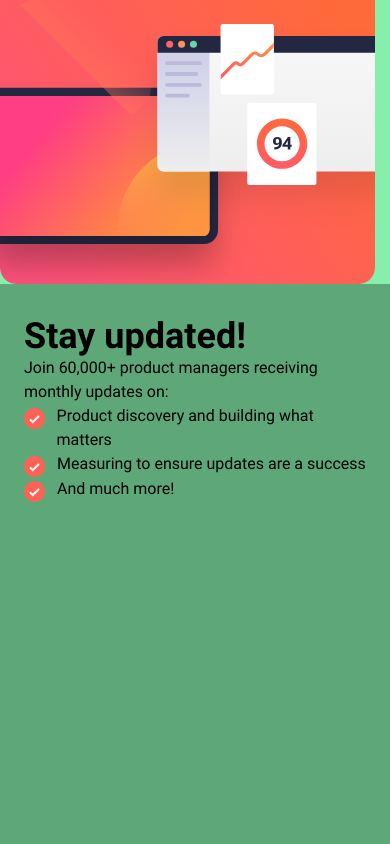
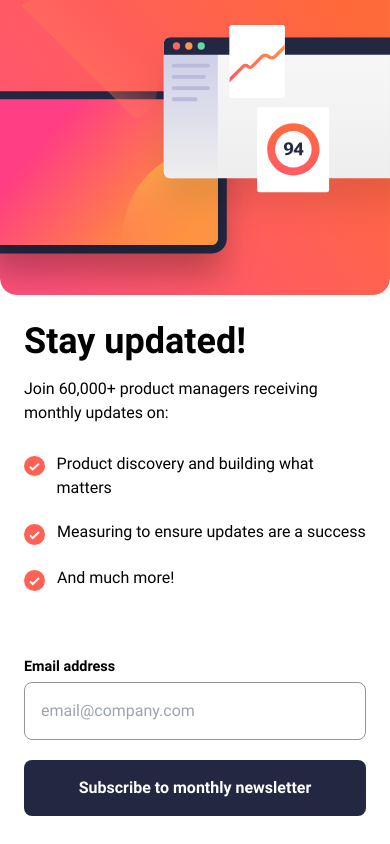
Before and after one commit to Deeokafor/fm-newsletter-sign-up-with-success-message-main, a website: page index.html in a window 390 px wide. Shown: the top 844 px of the page. Drawn offline with Linux system fonts and the light colour scheme.

Commit message:
finished building mobile view

```diff
--- a/index.html
+++ b/index.html
@@ -9,32 +9,32 @@
   <link rel="stylesheet" href="./assets/css/custom.css">
   <title>Frontend Mentor | Newsletter sign-up form with success message</title>
 </head>
-<body class="tw-overflow-y-hidden">
-  <main class="tw-bg-green-300">
+<body class="tw-overflow-y-hidden tw-h-screen">
+  <main class="tw-h-full">
     <!-- Sign-up form start -->
-    <div class="tw-h-screen">
+    <div class="tw-h-full">
       <!-- hero start -->
-      <div>
-        <div id="mobile_hero" class=""><img src="./assets/images/illustration-sign-up-mobile.svg" alt="" srcset=""></div>
+      <div class="tw-h-1/3">
+        <div id="mobile_hero" class=""><img src="./assets/images/illustration-sign-up-mobile.svg" alt="" srcset="" class="tw-w-full"></div>
         <div id="desktop_hero" class=""></div>
       </div>
       <!-- hero end -->
 
       <!-- form start -->
-      <div class="tw-py-8 tw-px-6 tw-flex tw-flex-col tw-justify-between tw-bg-black/30 tw-h-full">
+      <div class="tw-pt-10 tw-pb-7 tw-px-6 tw-flex tw-flex-col tw-justify-between tw-h-2/3">
         <div>
           <h1 class="tw-text-4xl tw-font-extrabold">Stay updated!</h1>
-          <p>Join 60,000+ product managers receiving monthly updates on:</p>
-          <ul>
-            <li class="tw-flex">
+          <p class="tw-my-4">Join 60,000+ product managers receiving monthly updates on:</p>
+          <ul class="tw-flex tw-flex-col tw-justify-around tw-h-3/5">
+            <li class="tw-flex tw-my-2">
               <div class="tw-mr-3 tw-pt-1"><img src="./assets/images/icon-list.svg" alt="" srcset=""></div>
               <div>Product discovery and building what matters</div>
             </li>
-            <li class="tw-flex">
+            <li class="tw-flex tw-my-2">
               <div class="tw-mr-3 tw-pt-1"><img src="./assets/images/icon-list.svg" alt="" srcset=""></div>
               <div>Measuring to ensure updates are a success</div>
             </li>
-            <li class="tw-flex">
+            <li class="tw-flex tw-my-2">
               <div class="tw-mr-3 tw-pt-1"><img src="./assets/images/icon-list.svg" alt="" srcset=""></div>
               <div>And much more!</div>
             </li>
@@ -43,7 +43,7 @@
         <form action="">
           <label for="email" class="tw-font-extrabold tw-flex tw-flex-col">
             <span class="tw-text-[0.9rem]">Email address</span>
-            <input type="text" name="email" id="email" placeholder="email@company.com" class="tw-p-4 tw-rounded-lg tw-font-normal">
+            <input type="text" name="email" id="email" placeholder="email@company.com" class="tw-p-4 tw-rounded-lg tw-font-normal tw-border tw-border-ns-g tw-mb-5 tw-mt-1">
           </label>
 
           <button type="submit" class="tw-w-full tw-p-4 tw-bg-ns-dsg tw-text-white tw-font-bold tw-rounded-lg">Subscribe to monthly newsletter</button>
```
Also changed, not shown: assets/css/output.css.
